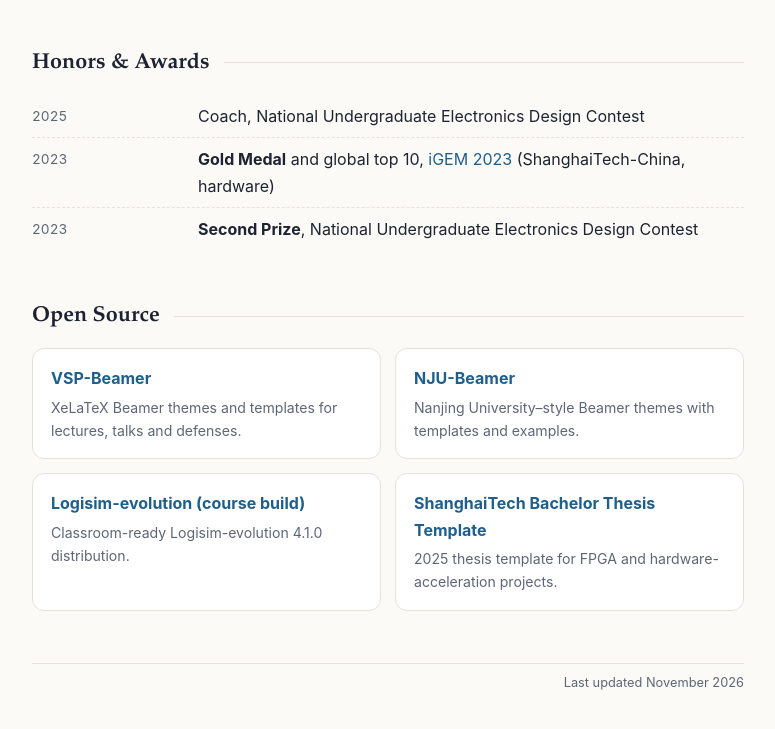
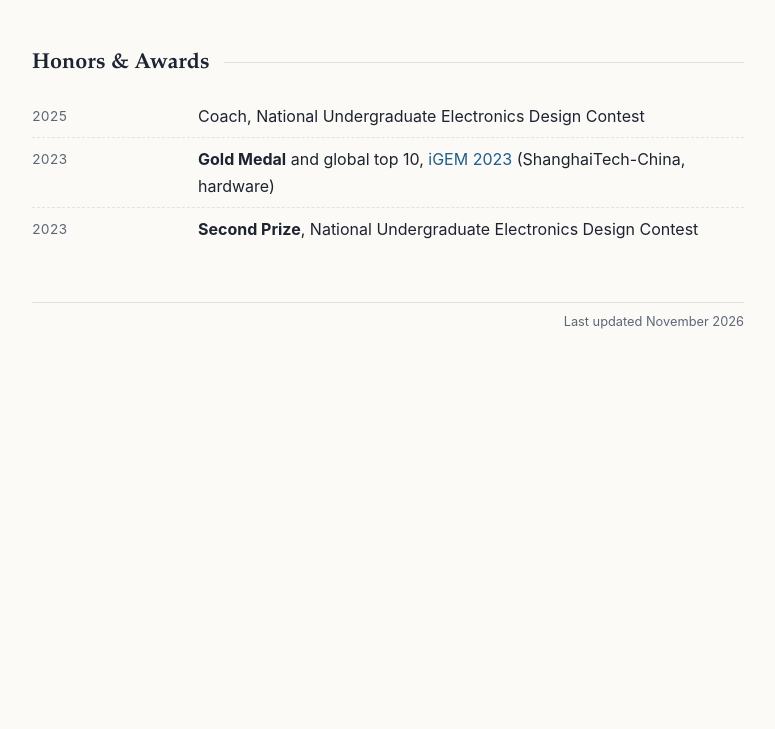
Before and after one commit to Heaticy/Heaticy.github.io, a plain HTML site: page index.html in a window 1280 px wide. Shown: the part 2091-2820 px from the top of the page, without its empty margins (424-1199 px from the left). After the commit the page ends 2464 px from the top, so only its background shows below. Drawn offline with Linux system fonts and the light colour scheme.

Commit message:
Remove open-source section

```diff
--- a/assets/css/style.css
+++ b/assets/css/style.css
@@ -244,23 +244,6 @@ h2::after {
 .when { font-size: .85rem; color: var(--muted); font-variant-numeric: tabular-nums; }
 .muted { color: var(--muted); font-size: .9rem; }
 
-/* Open source */
-.cards { display: grid; grid-template-columns: repeat(2, minmax(0, 1fr)); gap: 14px; }
-.card {
-  display: flex;
-  flex-direction: column;
-  gap: 4px;
-  padding: 16px 18px;
-  background: var(--surface);
-  border: 1px solid var(--line);
-  border-radius: 12px;
-  color: var(--fg);
-  transition: border-color .15s, transform .15s, box-shadow .15s;
-}
-.card:hover { border-color: var(--accent); transform: translateY(-2px); box-shadow: var(--shadow); text-decoration: none; }
-.card b { color: var(--accent); }
-.card span { font-size: .88rem; color: var(--muted); }
-
 footer { color: var(--muted); font-size: .8rem; text-align: right; padding-top: 8px; border-top: 1px solid var(--line); }
 
 /* Narrow screens */
@@ -269,7 +252,6 @@ footer { color: var(--muted); font-size: .8rem; text-align: right; padding-top:
   .profile { position: static; }
   .avatar { width: 180px; }
   .pub { grid-template-columns: 1fr; }
-  .cards { grid-template-columns: 1fr; }
   .news li { grid-template-columns: 80px 1fr; }
   .teach li { grid-template-columns: 1fr; gap: 0; }
 }
--- a/index.html
+++ b/index.html
@@ -157,28 +157,6 @@
         </ul>
       </section>
 
-      <section id="projects">
-        <h2>Open Source</h2>
-        <div class="cards">
-          <a class="card" href="https://github.com/Heaticy/vsp-beamer">
-            <b>VSP-Beamer</b>
-            <span>XeLaTeX Beamer themes and templates for lectures, talks and defenses.</span>
-          </a>
-          <a class="card" href="https://github.com/Heaticy/NJU-beamer">
-            <b>NJU-Beamer</b>
-            <span>Nanjing University–style Beamer themes with templates and examples.</span>
-          </a>
-          <a class="card" href="https://github.com/Heaticy/logisim-evolution">
-            <b>Logisim-evolution (course build)</b>
-            <span>Classroom-ready Logisim-evolution 4.1.0 distribution.</span>
-          </a>
-          <a class="card" href="https://github.com/Heaticy/shanghaitech-bachelor-thesis-2025">
-            <b>ShanghaiTech Bachelor Thesis Template</b>
-            <span>2025 thesis template for FPGA and hardware-acceleration projects.</span>
-          </a>
-        </div>
-      </section>
-
       <footer>Last updated November 2026</footer>
     </main>
   </div>
```
